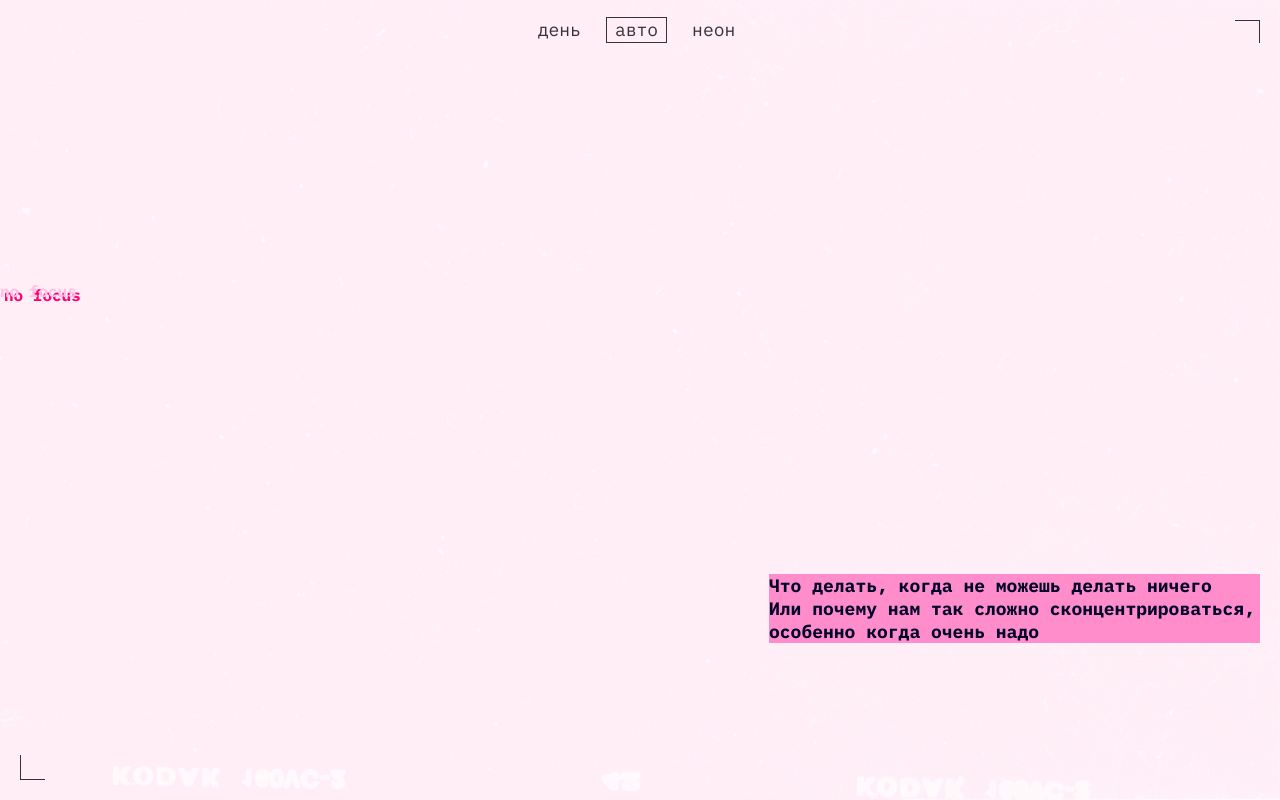
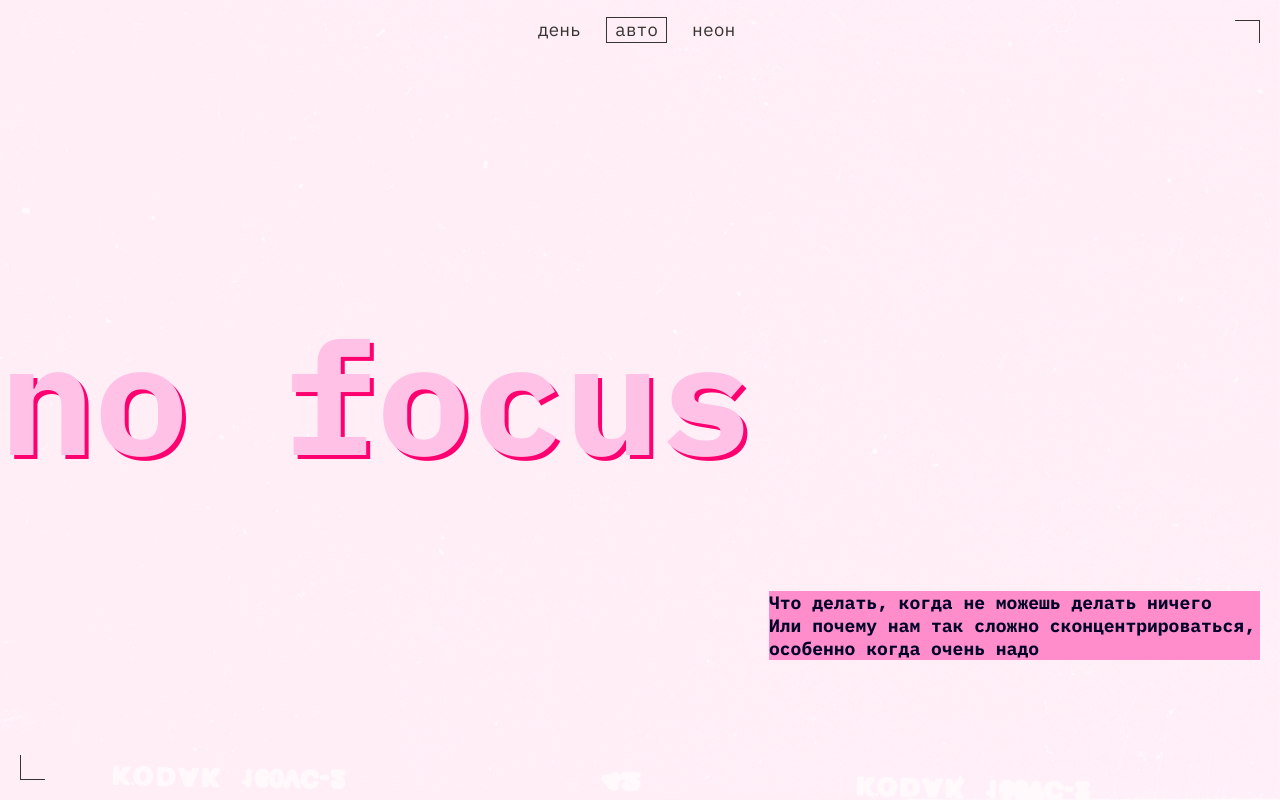
Before and after one commit to ShinTerrible/slozhno-sosredotochitsya, a plain HTML site: page index.html in a window 1280 px wide. Shown: the top 800 px of the page. Drawn offline with Linux system fonts and the light colour scheme.

Commit message:
fixed variables

```diff
--- a/styles/style.css
+++ b/styles/style.css
@@ -261,10 +261,6 @@
 }
 
 @media (width >= 768px) {
-    :root {
-        --title-font-size: clamp(7.25rem, 5.7694rem + 6.3174vw, 9.8125rem);
-    }
-
     .decorated-zone:before {
         top: 20px;
         right: 20px;
@@ -293,6 +289,10 @@
         padding-block-end: 130px;
         padding-block-start: 70px;
         margin-block-end: 45px;
+    }
+
+    .main_title {
+        font-size: var(--title-font-size);
     }
 
     .header .main_title {
@@ -402,6 +402,10 @@
 }
 
 @media (width >= 1024px) {
+    :root {
+        --title-font-size: clamp(7.25rem, 5.7694rem + 6.3174vw, 9.8125rem);
+    }
+
     .header_decoration__item {
         position: absolute;
         top: 120px;
@@ -432,7 +436,7 @@
     }
 
     .main_title {
-        font-size: var(--title-font-size_tablet);
+        font-size: var(--title-font-size);
         padding-block-start: 0px;
     }
 
```
